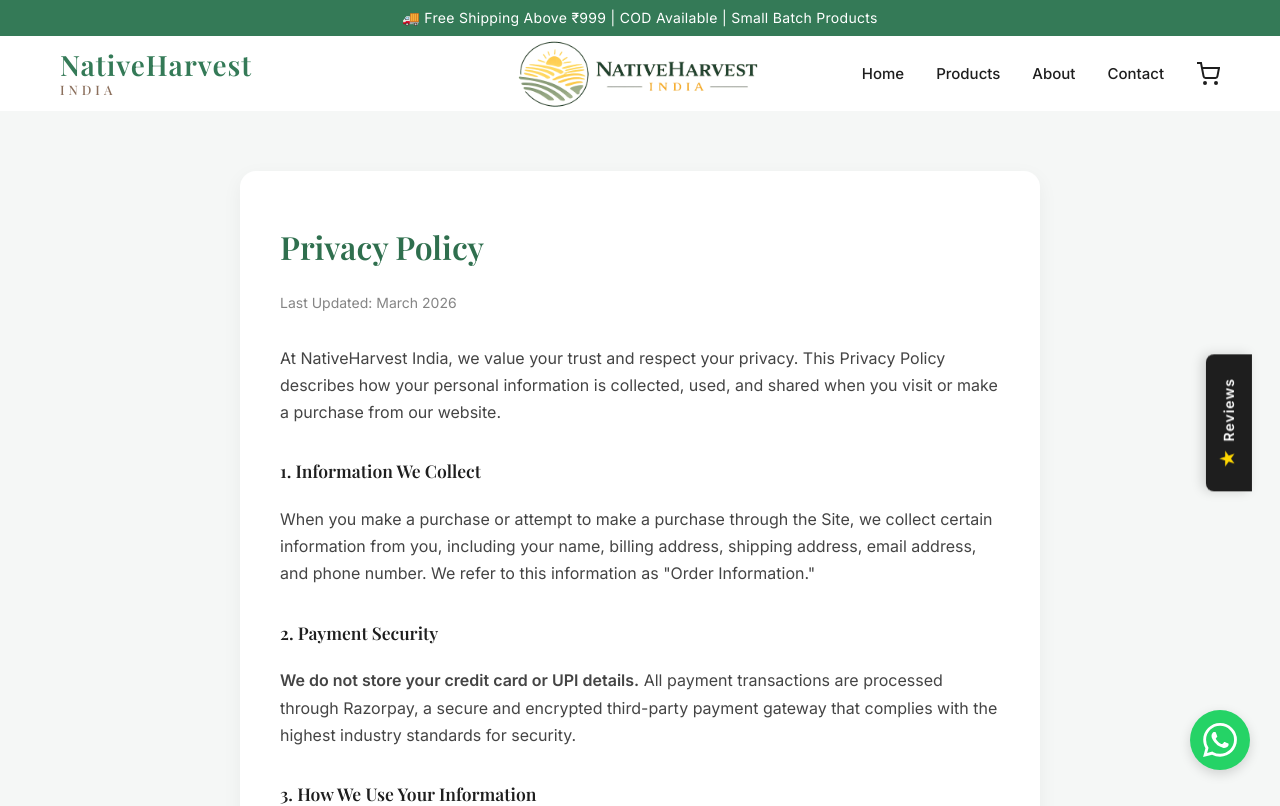
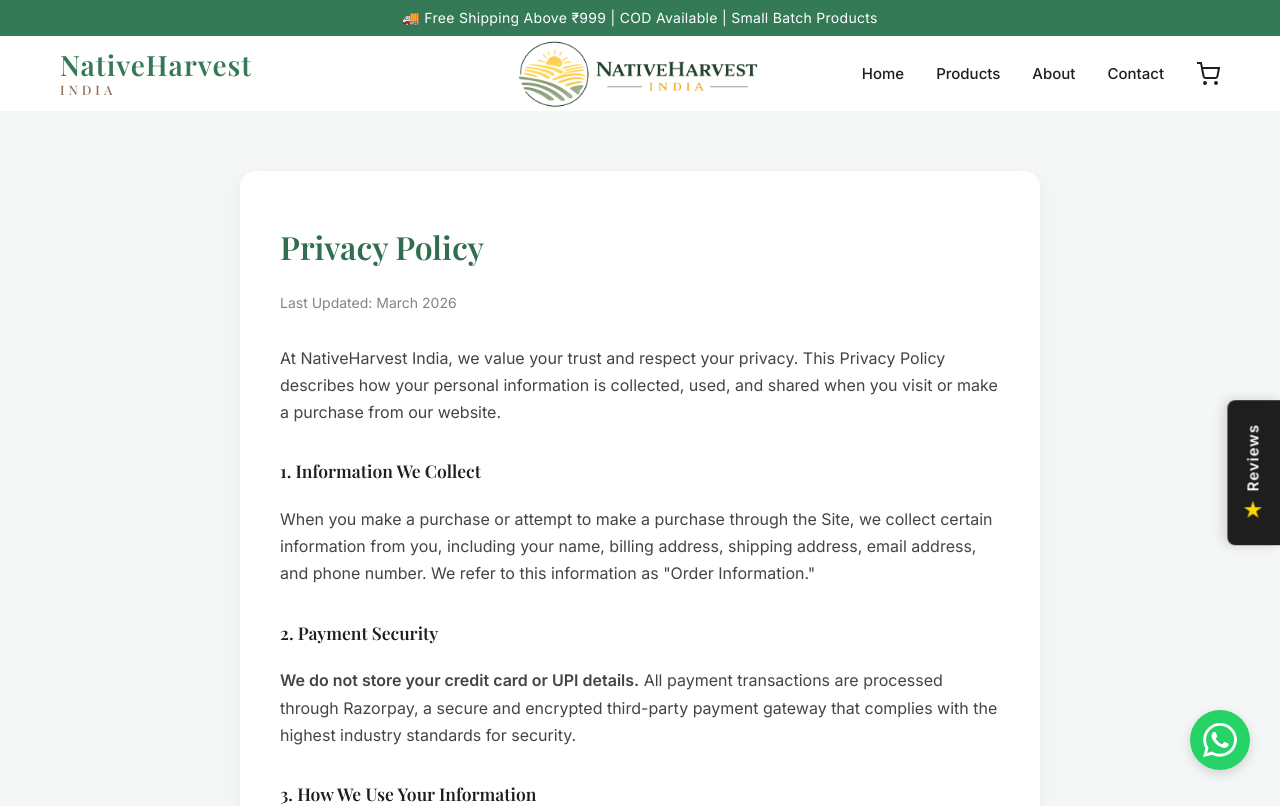
Before and after one commit to samarthr8/nativeharvest-app, a React (Vite) app in the folder frontend/: page /privacy in a window 1280 px wide. Shown: the top 806 px of the page. Built offline with nearby package versions, Linux system fonts and the light colour scheme.

Commit message:
FIX - Review button fixed to the right edge

```diff
--- a/frontend/src/components/layout/FloatingReviewButton.jsx
+++ b/frontend/src/components/layout/FloatingReviewButton.jsx
@@ -3,40 +3,56 @@ import { Link } from "react-router-dom";
 
 export default function FloatingReviewButton() {
   return (
+    <div
+      style={{
+        position: "fixed",
+        top: "50%",
+        right: 0, // Permanently glued to the absolute right edge of the screen
+        zIndex: 9998,
+      }}
+    >
       <Link
         to="/reviews"
         style={{
-        position: "fixed",
-        top: "50%",
-        right: "-40px",
-        transform: "translateY(-50%) rotate(-90deg)",
-        transformOrigin: "bottom center",
-        background: "#1e1e1e", // High contrast dark color
+          position: "absolute",
+          right: 0,
+
+          // --- THE CSS MAGIC ---
+          // This sets the pivot point to the bottom-right corner.
+          // It translates the button UP, then swings it -90 degrees.
+          // Result: The flat bottom is perfectly flush against the right screen edge.
+          transformOrigin: "bottom right",
+          transform: "translateY(-100%) rotate(-90deg)",
+
+          display: "flex",
+          alignItems: "center",
+          gap: "10px",
+          background: "#1e1e1e",
           color: "white",
-        padding: "10px 24px",
-        borderRadius: "8px 8px 0 0",
+          padding: "12px 24px",
+          borderRadius: "8px 8px 0 0", // Flat on the bottom (which becomes the right edge)
           textDecoration: "none",
           fontWeight: "600",
-        fontSize: "14px",
+          fontSize: "15px",
           letterSpacing: "1px",
           boxShadow: "0 -4px 12px rgba(0,0,0,0.15)",
-        zIndex: 9998, // Just under the WhatsApp widget
-        display: "flex",
-        alignItems: "center",
-        gap: "8px",
+          whiteSpace: "nowrap",
           transition: "all 0.3s ease",
         }}
         onMouseOver={(e) => {
-        e.currentTarget.style.background = "#2f6f4e"; // Turns brand green on hover
-        e.currentTarget.style.paddingBottom = "15px"; // Slight "pull out" effect
+          e.currentTarget.style.background = "#2f6f4e";
+          // Expanding the bottom padding on hover creates a smooth "pull out" slide effect
+          e.currentTarget.style.paddingBottom = "18px";
         }}
         onMouseOut={(e) => {
           e.currentTarget.style.background = "#1e1e1e";
-        e.currentTarget.style.paddingBottom = "10px";
+          e.currentTarget.style.paddingBottom = "12px";
         }}
       >
-      <span style={{ color: "#FFD700", fontSize: "16px" }}>★</span>
+        {/* The star is counter-rotated 90deg so it points perfectly UP for the reader */}
+        <span style={{ color: "#FFD700", fontSize: "18px", transform: "rotate(90deg)" }}>★</span>
         Reviews
       </Link>
+    </div>
   );
 }
```
Lines whose indentation alone changed are shown as unchanged.
